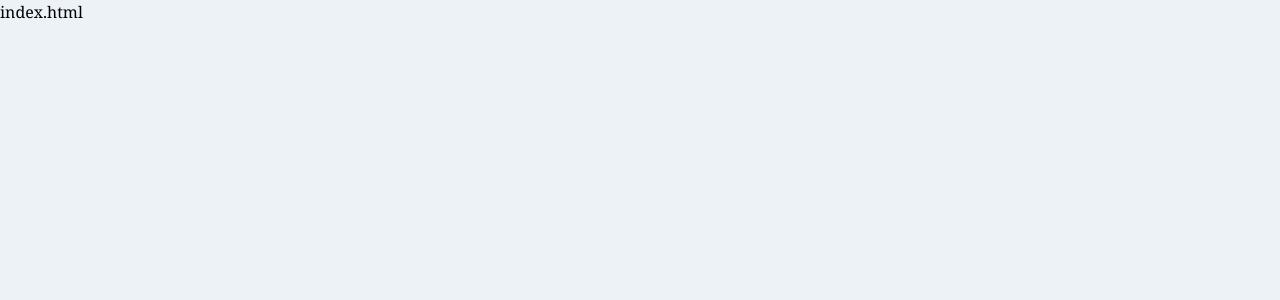
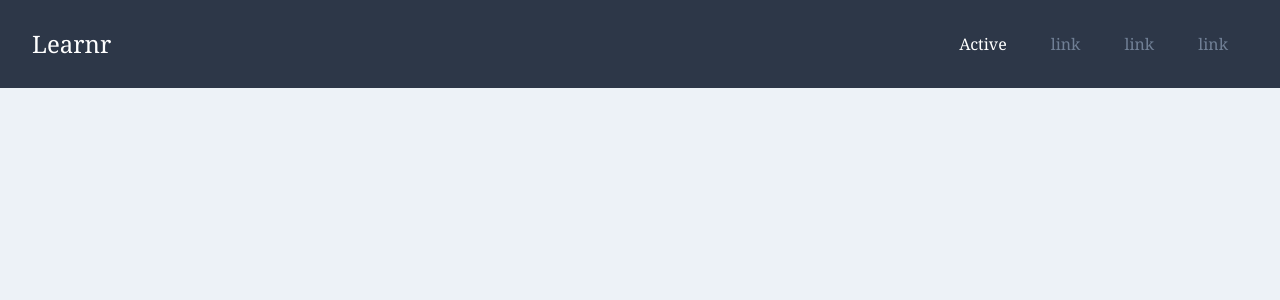
Before and after one commit to decyphr-net/learnr, a Django app: page / in a window 1280 px wide. Before the commit the part shown is almost empty. Shown: the top 300 px of the page. Run offline with Django 3.2, Linux system fonts and the light colour scheme; style sheets or scripts are compiled from the project's sources.

Commit message:
Implement basic Navigation bar

```diff
--- a/theme/templates/base.html
+++ b/theme/templates/base.html
@@ -14,6 +14,73 @@
   </head>
 
   <body class="bg-gray-200 font-serif leading-normal tracking-normal">
+    <nav
+      class="flex items-center justify-between flex-wrap bg-gray-800 p-6 fixed w-full z-10 top-0"
+    >
+      <div class="flex items-center flex-shrink-0 text-white mr-6">
+        <a
+          class="text-white no-underline hover:text-white hover:no-underline"
+          href="#"
+        >
+          <p class="text-2xl pl-2">Learnr</p>
+        </a>
+      </div>
+
+      <div class="block lg:hidden">
+        <button
+          id="nav-toggle"
+          class="flex items-center px-3 py-2 border rounded text-gray-500 border-gray-600 hover:text-white hover:border-white"
+        >
+          <svg
+            class="fill-current h-3 w-3"
+            viewBox="0 0 20 20"
+            xmlns="http://www.w3.org/2000/svg"
+          >
+            <title>Menu</title>
+            <path d="M0 3h20v2H0V3zm0 6h20v2H0V9zm0 6h20v2H0v-2z" />
+          </svg>
+        </button>
+      </div>
+
+      <div
+        class="w-full flex-grow lg:flex lg:items-center lg:w-auto hidden lg:block pt-6 lg:pt-0"
+        id="nav-content"
+      >
+        <ul class="list-reset lg:flex justify-end flex-1 items-center">
+          <li class="mr-3">
+            <a class="inline-block py-2 px-4 text-white no-underline" href="#"
+              >Active</a
+            >
+          </li>
+          <li class="mr-3">
+            <a
+              class="inline-block text-gray-600 no-underline hover:text-gray-200 hover:text-underline py-2 px-4"
+              href="#"
+              >link</a
+            >
+          </li>
+          <li class="mr-3">
+            <a
+              class="inline-block text-gray-600 no-underline hover:text-gray-200 hover:text-underline py-2 px-4"
+              href="#"
+              >link</a
+            >
+          </li>
+          <li class="mr-3">
+            <a
+              class="inline-block text-gray-600 no-underline hover:text-gray-200 hover:text-underline py-2 px-4"
+              href="#"
+              >link</a
+            >
+          </li>
+        </ul>
+      </div>
+    </nav>
     <div class="container mx-auto">{% block content %} {% endblock %}</div>
   </body>
+  <script>
+    document.getElementById("nav-toggle").onclick = function () {
+      document.getElementById("nav-content").classList.toggle("hidden");
+    };
+  </script>
 </html>
```
